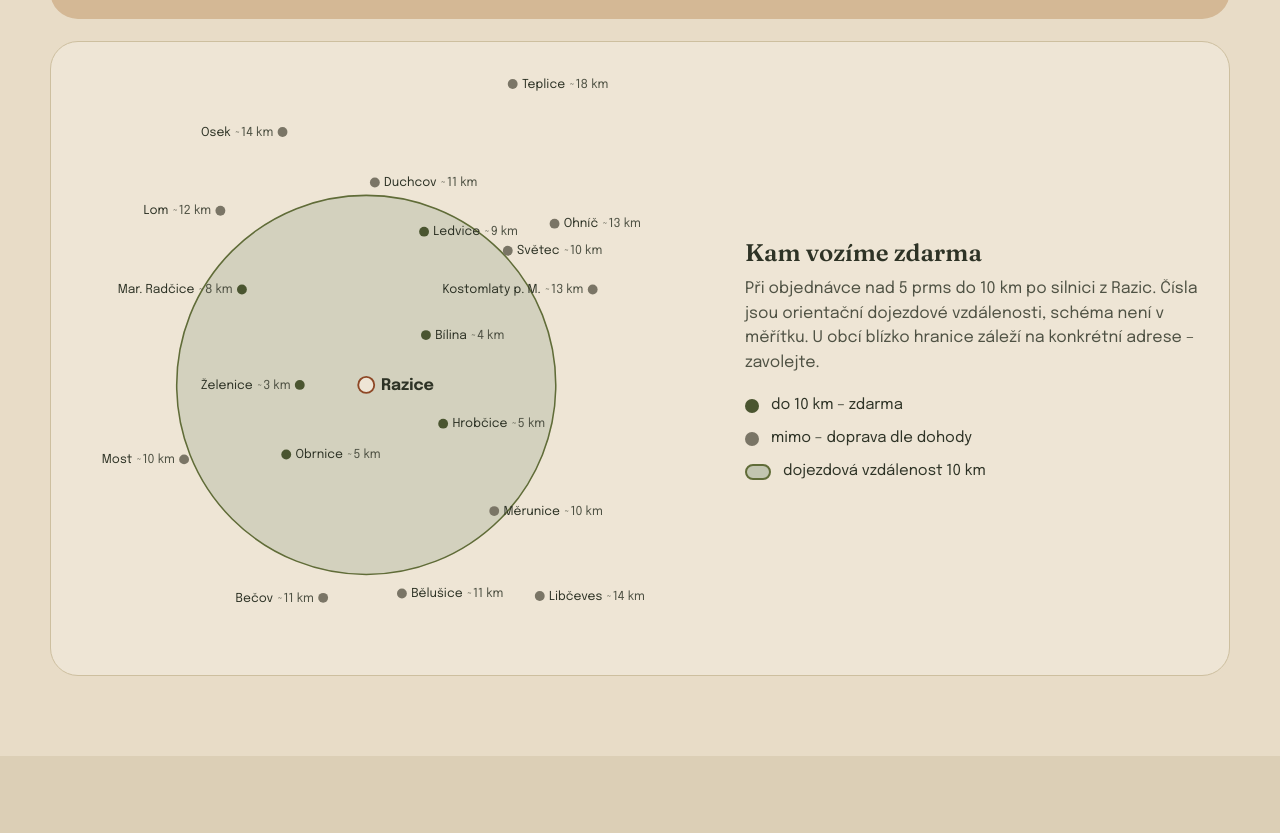
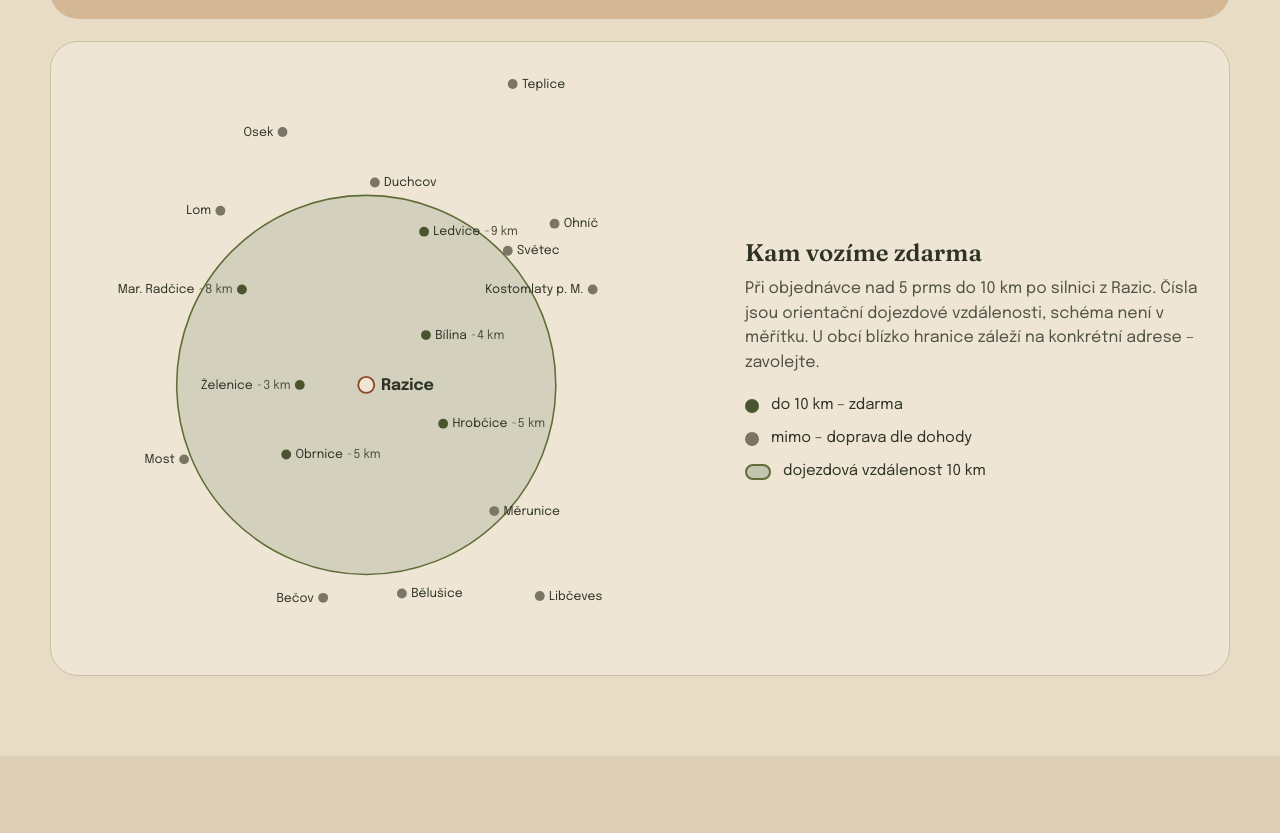
Before and after one commit to MalamutCZ/drevolane, a plain HTML site: page index.html in a window 1280 px wide. Shown: the part 2659-3492 px from the top of the page. Drawn offline with Linux system fonts and the light colour scheme.

Commit message:
Schéma: bez km u obcí mimo dojezdovou vzdálenost
Co-Authored-By: Claude Opus 5.5 <noreply@anthropic.com>
Claude-Session: https://claude.ai/code/session_01LhfiGbaCpK8exTqu4F3WSw

```diff
--- a/index.html
+++ b/index.html
@@ -300,29 +300,29 @@ Dřevo Laně
 <circle cx="564" cy="266" r="8" fill="#4A5530"></circle>
 <text x="579" y="272" text-anchor="start" font-size="20" fill="#2E3326">Ledvice <tspan fill="#4F5244">~9 km</tspan></text>
 <circle cx="700" cy="297" r="8" fill="#7A7566"></circle>
-<text x="715" y="303" text-anchor="start" font-size="20" fill="#2E3326">Světec <tspan fill="#4F5244">~10 km</tspan></text>
+<text x="715" y="303" text-anchor="start" font-size="20" fill="#2E3326">Světec</text>
 <circle cx="174" cy="636" r="8" fill="#7A7566"></circle>
-<text x="159" y="642" text-anchor="end" font-size="20" fill="#2E3326">Most <tspan fill="#4F5244">~10 km</tspan></text>
+<text x="159" y="642" text-anchor="end" font-size="20" fill="#2E3326">Most</text>
 <circle cx="678" cy="720" r="8" fill="#7A7566"></circle>
-<text x="693" y="726" text-anchor="start" font-size="20" fill="#2E3326">Měrunice <tspan fill="#4F5244">~10 km</tspan></text>
+<text x="693" y="726" text-anchor="start" font-size="20" fill="#2E3326">Měrunice</text>
 <circle cx="484" cy="186" r="8" fill="#7A7566"></circle>
-<text x="499" y="192" text-anchor="start" font-size="20" fill="#2E3326">Duchcov <tspan fill="#4F5244">~11 km</tspan></text>
+<text x="499" y="192" text-anchor="start" font-size="20" fill="#2E3326">Duchcov</text>
 <circle cx="400" cy="861" r="8" fill="#7A7566"></circle>
-<text x="385" y="867" text-anchor="end" font-size="20" fill="#2E3326">Bečov <tspan fill="#4F5244">~11 km</tspan></text>
+<text x="385" y="867" text-anchor="end" font-size="20" fill="#2E3326">Bečov</text>
 <circle cx="528" cy="854" r="8" fill="#7A7566"></circle>
-<text x="543" y="860" text-anchor="start" font-size="20" fill="#2E3326">Bělušice <tspan fill="#4F5244">~11 km</tspan></text>
+<text x="543" y="860" text-anchor="start" font-size="20" fill="#2E3326">Bělušice</text>
 <circle cx="233" cy="232" r="8" fill="#7A7566"></circle>
-<text x="218" y="238" text-anchor="end" font-size="20" fill="#2E3326">Lom <tspan fill="#4F5244">~12 km</tspan></text>
+<text x="218" y="238" text-anchor="end" font-size="20" fill="#2E3326">Lom</text>
 <circle cx="776" cy="253" r="8" fill="#7A7566"></circle>
-<text x="791" y="259" text-anchor="start" font-size="20" fill="#2E3326">Ohníč <tspan fill="#4F5244">~13 km</tspan></text>
+<text x="791" y="259" text-anchor="start" font-size="20" fill="#2E3326">Ohníč</text>
 <circle cx="838" cy="360" r="8" fill="#7A7566"></circle>
-<text x="823" y="366" text-anchor="end" font-size="20" fill="#2E3326">Kostomlaty p. M. <tspan fill="#4F5244">~13 km</tspan></text>
+<text x="823" y="366" text-anchor="end" font-size="20" fill="#2E3326">Kostomlaty p. M.</text>
 <circle cx="334" cy="104" r="8" fill="#7A7566"></circle>
-<text x="319" y="110" text-anchor="end" font-size="20" fill="#2E3326">Osek <tspan fill="#4F5244">~14 km</tspan></text>
+<text x="319" y="110" text-anchor="end" font-size="20" fill="#2E3326">Osek</text>
 <circle cx="752" cy="858" r="8" fill="#7A7566"></circle>
-<text x="767" y="864" text-anchor="start" font-size="20" fill="#2E3326">Libčeves <tspan fill="#4F5244">~14 km</tspan></text>
+<text x="767" y="864" text-anchor="start" font-size="20" fill="#2E3326">Libčeves</text>
 <circle cx="708" cy="26" r="8" fill="#7A7566"></circle>
-<text x="723" y="32" text-anchor="start" font-size="20" fill="#2E3326">Teplice <tspan fill="#4F5244">~18 km</tspan></text>
+<text x="723" y="32" text-anchor="start" font-size="20" fill="#2E3326">Teplice</text>
 <circle cx="470" cy="515" r="13" fill="#EEE5D5" stroke="#8E4826" stroke-width="3"></circle>
 <text x="494" y="523" font-size="26" font-weight="700" fill="#2E3326">Razice</text>
 </svg>
```
